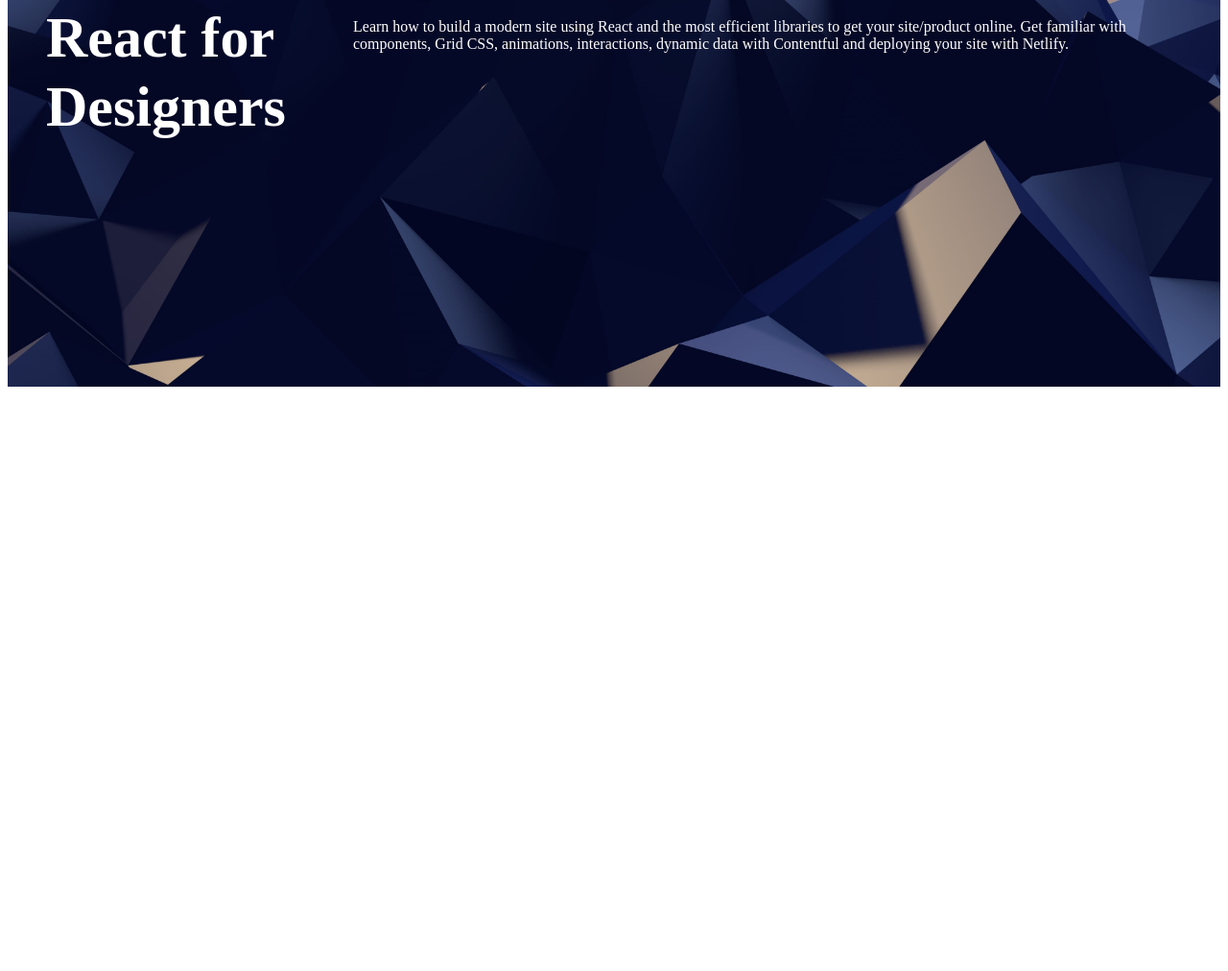
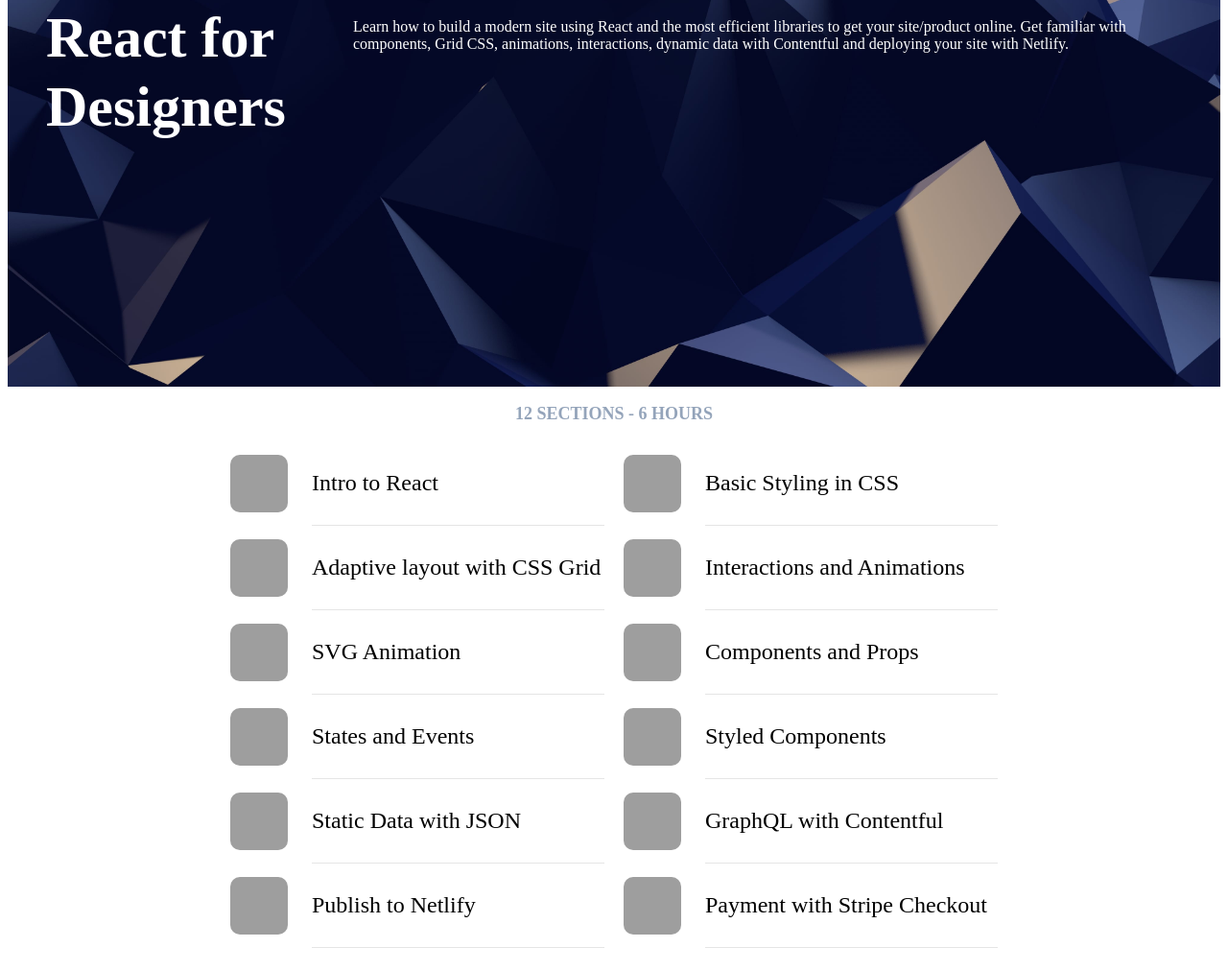
Before and after one commit to kmranrg/Design-Code-ReactJS, a Gatsby site: page / in a window 1280 px wide. Shown: the part 1684-2696 px from the top of the page at 96% size. Before the commit the page ends 2095 px from the top, so only its background shows below. Built offline with nearby package versions, Linux system fonts and the light colour scheme; Gatsby itself is replaced by a stand-in of ours; grey boxes are pictures that could not be loaded.

Commit message:
static data with json

```diff
--- /dev/null
+++ b/src/components/Cell.js
@@ -0,0 +1,33 @@
+import React from 'react'
+import styled from 'styled-components'
+
+const CellGroup = styled.div`
+    display: grid;
+    grid-template-columns: 60px auto;
+    grid-gap: 25px;
+    align-items: center;
+`
+
+const CellImage = styled.div`
+    width: 60px;
+    height: 60px;
+    background: black;
+    border-radius: 10px;
+    background-image: url(${props => props.image});
+    background-size: 60px;
+`
+
+const CellTitle = styled.div`
+    font-size: 24px;
+    border-bottom: 1px solid rgba(0,0,0,0.1);
+    padding: 30px 0;
+`
+
+const Cell = props => (
+    <CellGroup>
+        <CellImage image={props.image}></CellImage>
+        <CellTitle>{props.title}</CellTitle>
+    </CellGroup>
+)
+
+export default Cell
--- a/src/pages/index.js
+++ b/src/pages/index.js
@@ -3,6 +3,30 @@
 import Card from '../components/Card'
 import Section from '../components/Section'
 import Wave from '../components/Wave'
+import staticdata from '../../staticdata.json'
+import Cell from '../components/Cell'
+import styled from 'styled-components'
+
+const SectionCaption = styled.p`
+  font-weight: 600;
+  font-size: 18px;
+  text-transform: uppercase;
+  color: #94A4BA;
+  text-align: center;
+`
+
+const SectionCellGroup = styled.div`
+  max-width: 800px;
+  margin: 0 auto 100px;
+  display: grid;
+  grid-template-columns: repeat(2, 1fr);
+  grid-column-gap: 20px;
+  padding: 0 20px;
+
+  @media (max-width: 800px) {
+    grid-template-columns: repeat(1, 1fr);
+  }
+`
 
 const IndexPage = () => (
   <div>
@@ -54,6 +78,14 @@
       title="React for Designers"
       text="Learn how to build a modern site using React and the most efficient libraries to get your site/product online. Get familiar with components, Grid CSS, animations, interactions, dynamic data with Contentful and deploying your site with Netlify."
     />
+    <SectionCaption>12 sections - 6 hours</SectionCaption>
+    <SectionCellGroup>
+      {staticdata.cells.map(cell => (
+        <Cell
+          title={cell.title}
+          image={cell.image} />
+      ))}
+    </SectionCellGroup>
   </div>
 )
 
--- /dev/null
+++ b/staticdata.json
@@ -0,0 +1,52 @@
+{
+    "cells": [
+        {
+            "title": "Intro to React",
+            "image": "https://cl.ly/1U1F170x3D0L/download/logo-react-small.png"
+        },
+        {
+            "title": "Basic Styling in CSS",
+            "image": "https://cl.ly/1U1F170x3D0L/download/logo-react-small.png"
+        },
+        {
+            "title": "Adaptive layout with CSS Grid",
+            "image": "https://cl.ly/1U1F170x3D0L/download/logo-react-small.png"
+        },
+        {
+            "title": "Interactions and Animations",
+            "image": "https://cl.ly/1U1F170x3D0L/download/logo-react-small.png"
+        },
+        {
+            "title": "SVG Animation",
+            "image": "https://cl.ly/1U1F170x3D0L/download/logo-react-small.png"
+        },
+        {
+            "title": "Components and Props",
+            "image": "https://cl.ly/1U1F170x3D0L/download/logo-react-small.png"
+        },
+        {
+            "title": "States and Events",
+            "image": "https://cl.ly/1U1F170x3D0L/download/logo-react-small.png"
+        },
+        {
+            "title": "Styled Components",
+            "image": "https://cl.ly/1U1F170x3D0L/download/logo-react-small.png"
+        },
+        {
+            "title": "Static Data with JSON",
+            "image": "https://cl.ly/1U1F170x3D0L/download/logo-react-small.png"
+        },
+        {
+            "title": "GraphQL with Contentful",
+            "image": "https://cl.ly/1U1F170x3D0L/download/logo-react-small.png"
+        },
+        {
+            "title": "Publish to Netlify",
+            "image": "https://cl.ly/1U1F170x3D0L/download/logo-react-small.png"
+        },
+        {
+            "title": "Payment with Stripe Checkout",
+            "image": "https://cl.ly/1U1F170x3D0L/download/logo-react-small.png"
+        }
+    ]
+}
```
